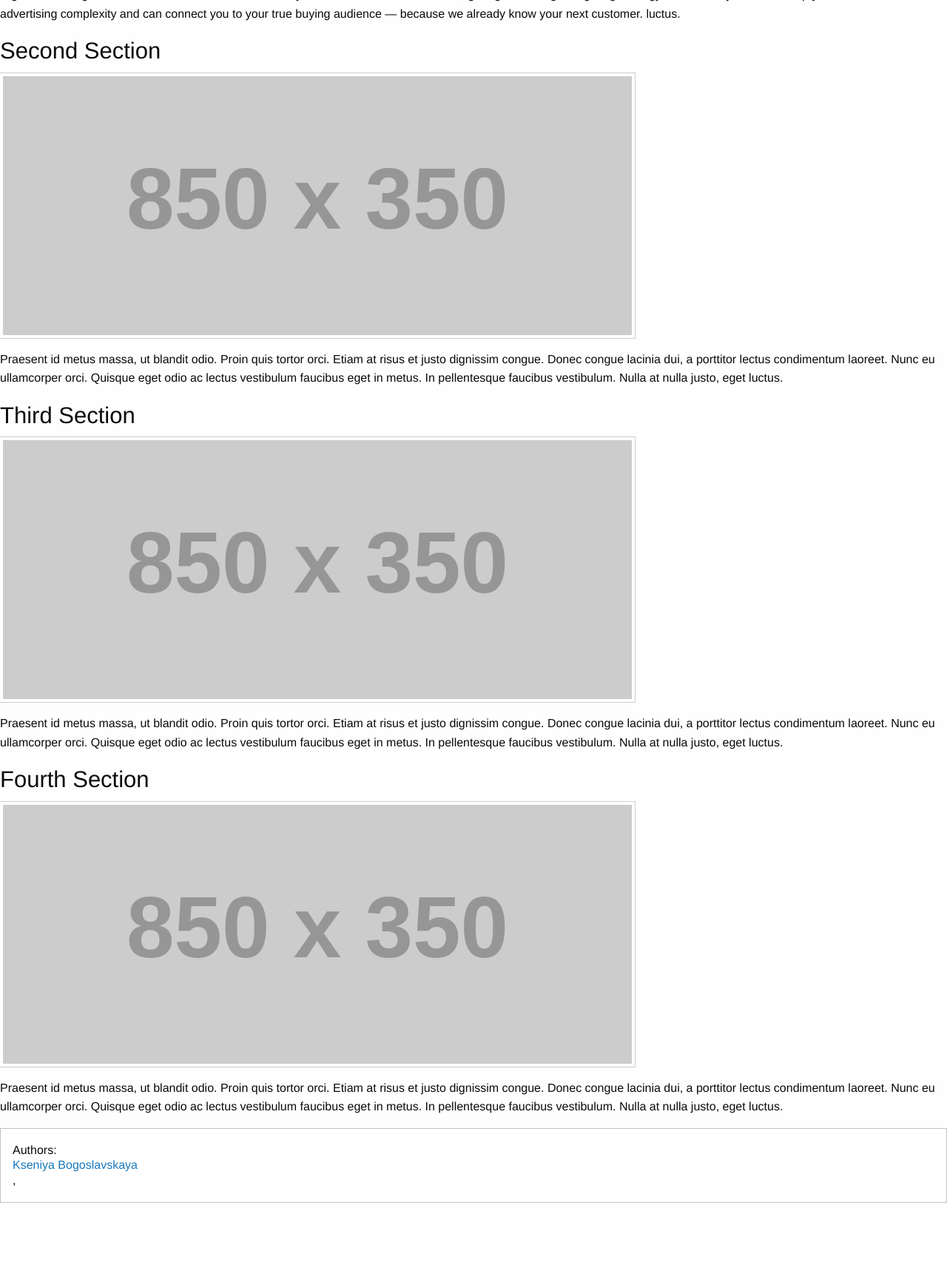
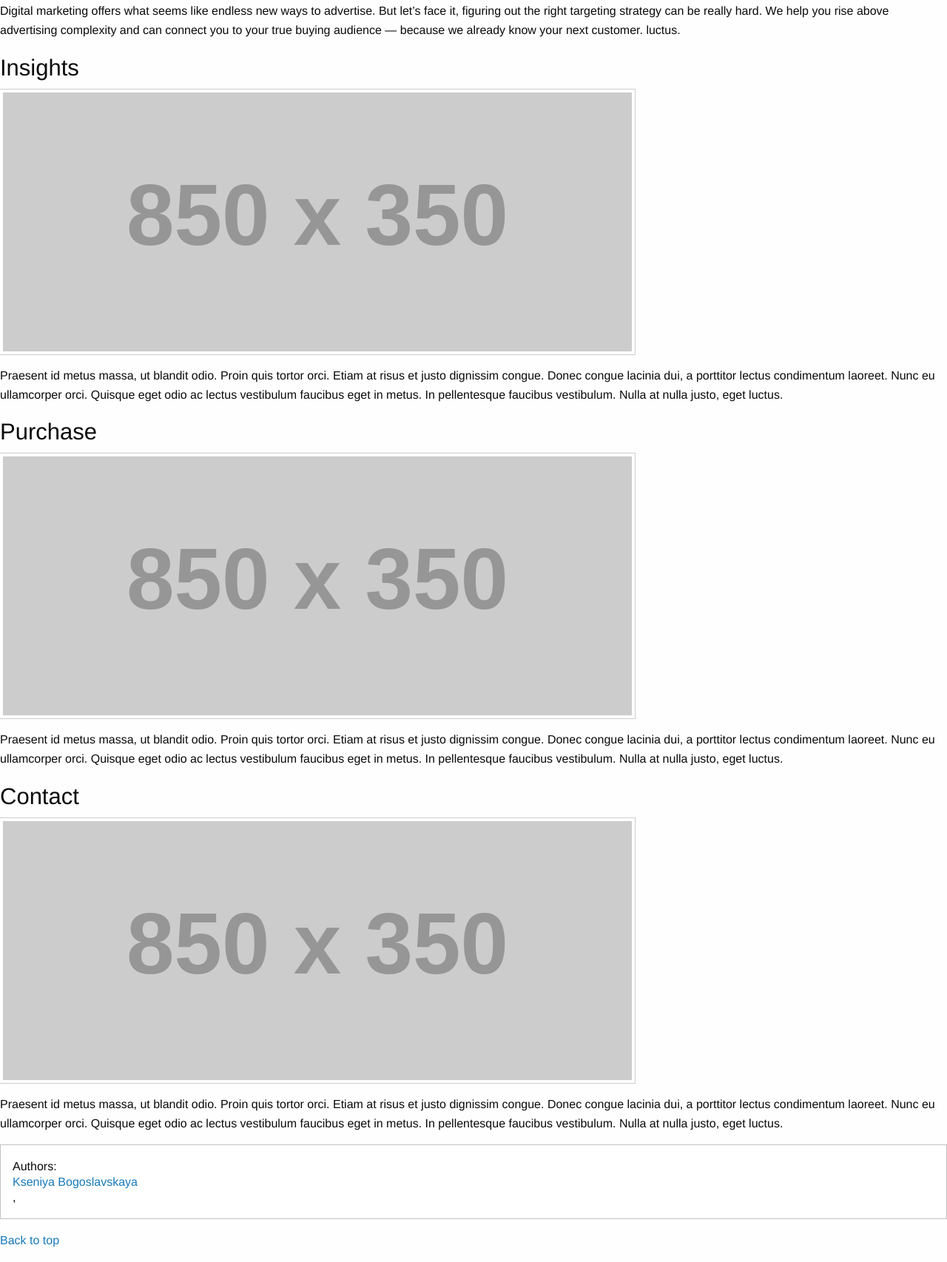
Before and after one commit to ChiqueCode/car_dealerships_dream, a Flask app: page / in a window 1280 px wide. Shown: the part 703-2409 px from the top of the page at 74% size. Before the commit the page ends 2329 px from the top, so only its background shows below. Run offline with Flask 2, Linux system fonts and the light colour scheme; grey boxes labelled with a size stand in for pictures from a placeholder-image service; parts of the project's set-up code (start-up, migrations or seed data) failed here and were passed over; some libraries are stand-ins or nearby versions.

Commit message:
✨Created link to sections

```diff
--- a/app.py
+++ b/app.py
@@ -34,7 +34,7 @@ def index():
 def test_func():
     stmt = db.session.query(Leads_table).statement
     df = pd.read_sql_query(stmt, db.session.bind)
-    return jsonify(list(df["Zip"]))
+    return jsonify(list(df))
 
 
 if __name__ == "__main__":
--- a/templates/index.html
+++ b/templates/index.html
@@ -15,9 +15,9 @@
   <div class="top-bar">
     <div class="top-bar-left">
       <ul class="menu">
-        <li class="menu-text">Home</li>
-        <li><a href="#">Insights</a></li>
-        <li><a href="#">Purchase</a></li>
+        <li class="menu-text"><a href="#">Home</a></li>
+        <li><a href="#insights">Insights</a></li>
+        <li><a href="#purchase">Purchase</a></li>
         <li><a href="#">Contact us</a></li>
       </ul>
     </div>
@@ -39,7 +39,7 @@
         luctus.</p>
       </section>
     <section>
-      <h3>Second Section</h3>
+      <h3 id="insights">Insights</h3>
       <img class="thumbnail" src="https://placehold.it/850x350">
       <p>Praesent id metus massa, ut blandit odio. Proin quis tortor orci. Etiam at risus et justo dignissim congue.
         Donec congue lacinia dui, a porttitor lectus condimentum laoreet. Nunc eu ullamcorper orci. Quisque eget odio ac
@@ -47,7 +47,7 @@
         luctus.</p>
       </section>
     <section>
-      <h3>Third Section</h3>
+      <h3 id="purchase">Purchase</h3>
       <img class="thumbnail" src="https://placehold.it/850x350">
       <p>Praesent id metus massa, ut blandit odio. Proin quis tortor orci. Etiam at risus et justo dignissim congue.
         Donec congue lacinia dui, a porttitor lectus condimentum laoreet. Nunc eu ullamcorper orci. Quisque eget odio ac
@@ -55,7 +55,7 @@
         luctus.</p>
       </section>
     <section>
-      <h3>Fourth Section</h3>
+      <h3 id="contact">Contact</h3>
       <img class="thumbnail" src="https://placehold.it/850x350">
       <p>Praesent id metus massa, ut blandit odio. Proin quis tortor orci. Etiam at risus et justo dignissim congue.
         Donec congue lacinia dui, a porttitor lectus condimentum laoreet. Nunc eu ullamcorper orci. Quisque eget odio ac
@@ -66,6 +66,7 @@
           <li>Authors: <a href="https://chique.dev/">Kseniya Bogoslavskaya</a>, </li>
         </ul>
       </div>
+      <p><a href="#">Back to top</a></p>
     </section>
   </div>
   <script src="https://code.jquery.com/jquery-2.1.4.min.js"></script>
```
